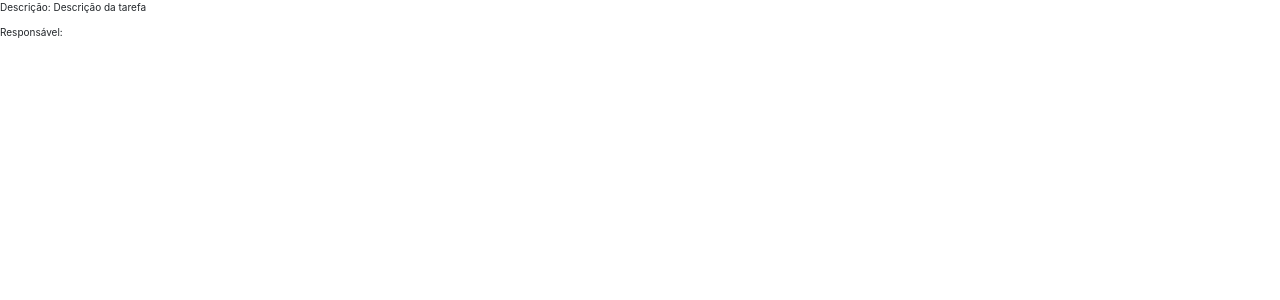
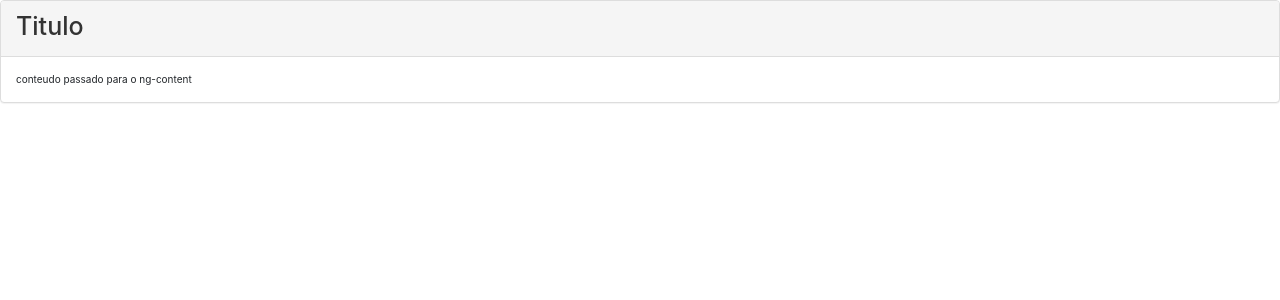
Before and after one commit to thonecardoso/angular-diretivas, an Angular app: page / in a window 1280 px wide. Shown: the top 300 px of the page. Built offline with nearby package versions, Linux system fonts and the light colour scheme.

Commit message:
ng-content

```diff
--- a/src/app/app.component.html
+++ b/src/app/app.component.html
@@ -3,4 +3,12 @@
 <!--<app-diretiva-ngfor></app-diretiva-ngfor>-->
 <!--<app-diretiva-ngclass></app-diretiva-ngclass>-->
 <!--<app-diretiva-ngstyle></app-diretiva-ngstyle>-->
-<app-operador-elvis></app-operador-elvis>
+<!--<app-operador-elvis></app-operador-elvis>-->
+<app-exemplo-ng-content>
+  <div class="titulo">
+    <h1>Titulo</h1>
+  </div>
+  <div class="corpo">
+    conteudo passado para o ng-content
+  </div>
+</app-exemplo-ng-content>
--- a/src/app/app.module.ts
+++ b/src/app/app.module.ts
@@ -11,6 +11,7 @@
 import { DiretivaNgstyleComponent } from './diretiva-ngstyle/diretiva-ngstyle.component';
 import {FormsModule} from '@angular/forms';
 import { OperadorElvisComponent } from './operador-elvis/operador-elvis.component';
+import { ExemploNgContentComponent } from './exemplo-ng-content/exemplo-ng-content.component';
 
 @NgModule({
   declarations: [
@@ -20,7 +21,8 @@
     DiretivaNgforComponent,
     DiretivaNgclassComponent,
     DiretivaNgstyleComponent,
-    OperadorElvisComponent
+    OperadorElvisComponent,
+    ExemploNgContentComponent
   ],
     imports: [
         BrowserModule,
--- /dev/null
+++ b/src/app/exemplo-ng-content/exemplo-ng-content.component.html
@@ -0,0 +1,8 @@
+<div class="panel panel-default">
+  <div class="panel-heading">
+    <ng-content select=".titulo"></ng-content>
+  </div>
+  <div class="panel-body">
+    <ng-content select=".corpo"></ng-content>
+  </div>
+</div>
--- /dev/null
+++ b/src/app/exemplo-ng-content/exemplo-ng-content.component.ts
@@ -0,0 +1,15 @@
+import { Component, OnInit } from '@angular/core';
+
+@Component({
+  selector: 'app-exemplo-ng-content',
+  templateUrl: './exemplo-ng-content.component.html',
+  styleUrls: ['./exemplo-ng-content.component.scss']
+})
+export class ExemploNgContentComponent implements OnInit {
+
+  constructor() { }
+
+  ngOnInit(): void {
+  }
+
+}
```
Also changed, not shown: src/app/exemplo-ng-content/exemplo-ng-content.component.scss (added), 1 other file (tests, documents, lock files or other folders).
